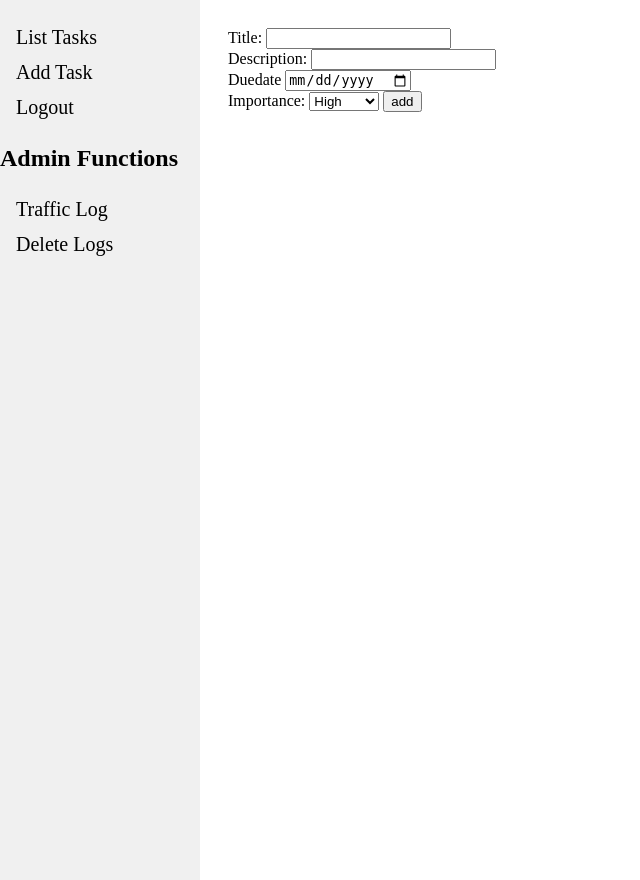
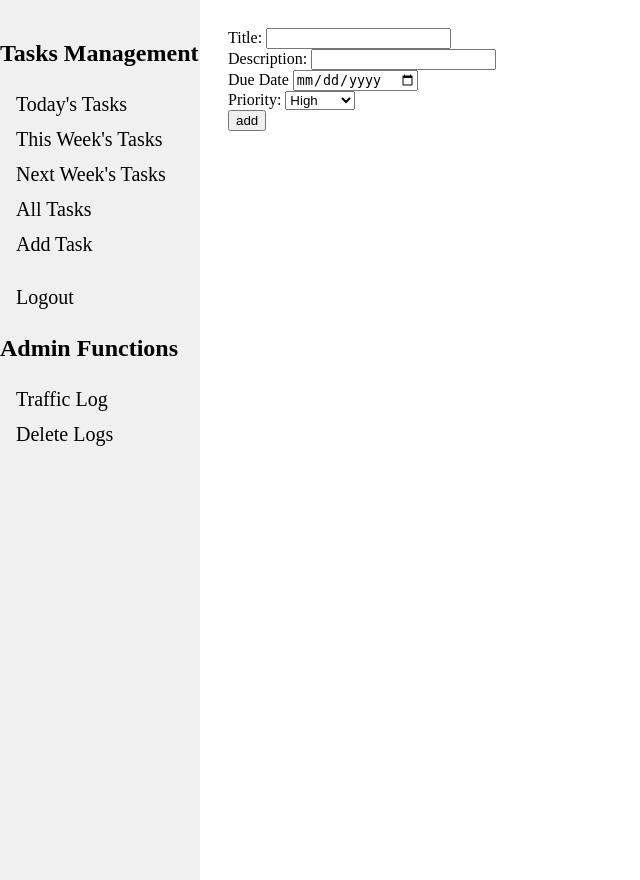
Before and after one commit to godziller/cs1116_web_dev, a Flask app: page /add_task in a window 1280 px wide. Shown: the whole page, without its empty margins (0-640 px from the left). Run offline with Flask 3, Linux system fonts and the light colour scheme; a user stored in the database is signed in.

Commit message:
Expanded different Task views

```diff
--- a/public_html/cgi-bin/ca1/app.py
+++ b/public_html/cgi-bin/ca1/app.py
@@ -3,7 +3,7 @@ from forms import create_task_form, login_form, view_task_form, register_form, e
 from flask_session import Session
 from database import get_db, close_db
 from functools import wraps
-from datetime import datetime
+from datetime import date, datetime, timedelta
 from werkzeug.security import generate_password_hash, check_password_hash
 
 
@@ -21,7 +21,7 @@ This section are all user login route functions
 @app.before_request
 def load_logged_in_user():
     g.user = session.get("user_id", None)
-    session_email = session["email"]
+    session_email = session.get("email", None)
     print(session_email)
 
     #setting databse here to simplify route functions
@@ -117,6 +117,7 @@ def login():
 
 
 @app.route("/logout", methods=["GET", "POST"])
+@login_required
 def logout():
     session.clear()
     return redirect( url_for("register"))
@@ -130,6 +131,7 @@ This section are all task route functions
 '''
 
 @app.route("/list_tasks", methods=["GET", "POST"]) #TODO:
+@login_required
 def list_tasks():
     form = view_task_form()
     user_id = str(session["user_id"])
@@ -141,29 +143,56 @@ def list_tasks():
         #return redirect(url_for(add_task))
 
 
-    return render_template("view_task_form.html",tasks=tasks, form=form, caption='Upcoming Tasks')
+    return render_template("view_task_form.html",tasks=tasks, form=form, caption='All Tasks')
 
 
-@app.route("/view_logs", methods=["GET", "POST"]) #TODO:
-def view_logs():
-    form = view_logs_form
-    logs = g.db.execute(("""SELECT * FROM traffic_logs; """)).fetchall()
-    for log in logs:
-        print(log["user_email"])
-    return render_template("view_logs_form.html", form=form, logs=logs)
+@app.route("/todays_tasks", methods=["GET", "POST"]) #TODO:
+@login_required
+def todays_tasks():
+    form = view_task_form()
+    user_id = session.get("user_id")
+    today = date.today().isoformat()
+
+    tasks = g.db.execute("""
+        SELECT * FROM tasks
+        WHERE user_id = ? AND due_date = ?;
+    """, (user_id, today)).fetchall()
 
 
-@app.route("/delete_all_logs", methods=["GET", "POST"]) #TODO:
-def delete_all_logs():
-    form = view_logs_form
-    g.db.execute("""DELETE FROM traffic_logs """)
-    return render_template("view_logs_form.html", form=form, logs='')
+    return render_template("view_task_form.html",tasks=tasks, form=form, caption='Todays Tasks')
 
-# @app.route("/update_task", methods=["GET", "POST"]) TODO:
-# def update_task():
+@app.route("/this_week_tasks", methods=["GET"])
+@login_required
+def this_week_tasks():
+    form = view_task_form()
+    user_id = session.get("user_id")
+    today = date.today()
+    start_of_week = today - timedelta(days=today.weekday())  # Monday of this week
+    end_of_week = start_of_week + timedelta(days=6)          # Sunday of this week
 
-# @app.route("/delete_task", methods=["GET", "POST"]) TODO:
-# def delete_task():
+    tasks = g.db.execute("""
+        SELECT * FROM tasks
+        WHERE user_id = ? AND due_date >= ? AND due_date <= ?;
+    """, (user_id, start_of_week, end_of_week)).fetchall()
+
+    return render_template("view_task_form.html",tasks=tasks, form=form, caption='This Weeks Tasks')
+
+
+@app.route("/next_week_tasks", methods=["GET"])
+@login_required
+def next_week_tasks():
+    form = view_task_form()
+    user_id = session.get("user_id")
+    today = date.today()
+    start_of_next_week = today + timedelta(days=(7 - today.weekday()))  # Monday of next week
+    end_of_next_week = start_of_next_week + timedelta(days=6)                 # Sunday of next week
+
+    tasks = g.db.execute("""
+        SELECT * FROM tasks
+        WHERE user_id = ? AND due_date >= ? AND due_date <= ?;
+    """, (user_id, start_of_next_week, end_of_next_week)).fetchall()
+
+    return render_template("view_task_form.html",tasks=tasks, form=form, caption='Next Weeks Tasks')
 
 @app.route("/add_task", methods=["GET", "POST"]) #TODO:
 @login_required
@@ -172,14 +201,15 @@ def add_task():
     if form.validate_on_submit():
         title = form.title.data
         description = form.description.data
-        due_date = form.dueDate.data
-        importance = form.importance.data
+        due_date = form.due_date.data
+        priority = form.priority.data
+
         print('GOT HERE')
-        if due_date <= datetime.now().date():
-            form.dueDate.errors.append("Date must be in the future")
+        if due_date < datetime.now().date():
+            form.due_date.errors.append("Date must be in the future")
         else:
             g.db.execute("""INSERT INTO tasks (user_id,title, description, due_date, priority) VALUES (?,?,?,?,?)""",
-                       (session["user_id"],title, description, due_date, importance ))
+                       (session["user_id"],title, description, due_date, priority,  ))
             g.db.commit()
             print('success')
             return redirect(url_for("list_tasks"))
@@ -192,11 +222,15 @@ def edit_task(task_id):
     task = g.db.execute("SELECT * FROM tasks WHERE id = ?", (task_id,)).fetchone()
     form = edit_task_form()
 
-    # Populate form fields with task details
-    form.title.data = task["title"]
-    form.description.data = task["description"]
-    form.dueDate.data = task["due_date"]
-    form.importance.data = task["priority"]
+
+    # Populate form fields with task details, need to catch this in the GET message
+    # to make sure it does not use old data in the new submit which is a POST
+    if request.method == "GET":
+        form.title.data = task["title"]
+        form.description.data = task["description"]
+        form.due_date.data = task["due_date"]
+        form.priority.data = task["priority"]
+        form.status.data = task["status"]
 
     if request.method == "POST" and "delete" in request.form:  # Check if the delete button is pressed
         g.db.execute("DELETE FROM tasks WHERE id = ?", (task_id,))
@@ -206,17 +240,19 @@ def edit_task(task_id):
     if form.validate_on_submit():
         title = form.title.data
         description = form.description.data
-        due_date = form.dueDate.data
-        importance = form.importance.data
+        due_date = form.due_date.data
+        priority = form.priority.data
+        status = form.status.data
 
-        if due_date <= datetime.now().date():
-            form.dueDate.errors.append("Date must be in the future")
+        if due_date < datetime.now().date():
+            form.due_date.errors.append("Date must be in the future")
         else:
+            print(title, status, priority)
             g.db.execute("""
                 UPDATE tasks
-                SET title = ?, description = ?, due_date = ?, priority = ?
+                SET title = ?, description = ?, due_date = ?, priority = ?, status = ?
                 WHERE id = ?
-            """, (title, description, due_date, importance, task_id))
+            """, (title, description, due_date, priority, status, task_id))
             g.db.commit()
             return redirect(url_for("list_tasks"))
 
@@ -224,40 +260,23 @@ def edit_task(task_id):
 
     return render_template("edit_task_form.html", form=form)
 
-'''
+"""
+Routes for Special Admin Functions
+"""
 
-@app.route("/get_upcoming_tasks", methods=["GET", "POST"]) #TODO:
-def get_upcoming_tasks():
-# for today, for this week, for time window?
-    form = view_task_form()
+@app.route("/view_logs", methods=["GET", "POST"]) #TODO:
+@login_required
+def view_logs():
+    form = view_logs_form
+    logs = g.db.execute(("""SELECT * FROM traffic_logs; """)).fetchall()
+    for log in logs:
+        print(log["user_email"])
+    return render_template("view_logs_form.html", form=form, logs=logs)
 
 
-
-
-    return render_template("view_task_form.html", form=form, tasks=tasks, caption='Upcoming Tasks')
-'''
-
-'''
-this section are all project route functions
-'''
-#@app.route("/add_project", methods=["GET", "POST"]) #TODO:
-#def add_project():
-#    form = todo_form()
-#    return render_template("todo_form.html", form=form)
-
-
-# @app.route("/delete_project", methods=["GET", "POST"]) TODO:
-# def delete_project():
-
-# @app.route("/list_projects", methods=["GET", "POST"]) TODO:
-# def list_projects():
-
-'''
-This section are all admin special functions
-'''
-
-# @app.route("/adminlogin", methods=["GET", "POST"]) TODO:
-# def adminlogin():
-
-# @app.route("/update_admin_password, methods=["GET", "POST"]) TODO:
-# def update_admin_password():
+@app.route("/delete_all_logs", methods=["GET", "POST"]) #TODO:
+@login_required
+def delete_all_logs():
+    form = view_logs_form
+    g.db.execute("""DELETE FROM traffic_logs """)
+    return render_template("view_logs_form.html", form=form, logs='')
--- a/public_html/cgi-bin/ca1/forms.py
+++ b/public_html/cgi-bin/ca1/forms.py
@@ -6,8 +6,8 @@ class create_task_form(FlaskForm):
 
     title = StringField("Title: ", validators=[InputRequired()])
     description = StringField("Description:", validators=[InputRequired()])
-    dueDate = DateField()
-    importance = SelectField("Importance:", choices=[('high', 'High'), ('medium', 'Medium'), ('low', 'Low')], validators=[InputRequired()])
+    due_date = DateField()
+    priority = SelectField("Priority:", choices=[('high', 'High'), ('medium', 'Medium'), ('low', 'Low')], validators=[InputRequired()])
     submit = SubmitField("add")
 
 
@@ -36,8 +36,10 @@ class register_form(FlaskForm):
 class edit_task_form(FlaskForm):
     title = StringField("Title: ", validators=[InputRequired()])
     description = StringField("Description:", validators=[InputRequired()])
-    dueDate = DateField()
-    importance = SelectField("Importance:", choices=[('high', 'High'), ('medium', 'Medium'), ('low', 'Low')], validators=[InputRequired()])
+    due_date = DateField()
+    priority = SelectField("Priority:", choices=[('high', 'High'), ('medium', 'Medium'), ('low', 'Low')], validators=[InputRequired()])
+    status = SelectField("Status", choices=[('New', 'New'), ('In Progress', 'In Progress'), ('Done', 'Done'), ('Abandoned', 'Abandoned')], validators=[InputRequired()])
+
     submit = SubmitField("update")
     delete = SubmitField("Delete")
 
--- a/public_html/cgi-bin/ca1/schema.sql
+++ b/public_html/cgi-bin/ca1/schema.sql
@@ -11,7 +11,7 @@ CREATE TABLE tasks (
     description TEXT,
     due_date DATE,
     priority TEXT DEFAULT 'High',
-    status TEXT DEFAULT 'New'
+    status TEXT DEFAULT 'New' /* Can be New, In Progress, Done, Abandoned */
 );
 
 CREATE TABLE users (
--- a/public_html/cgi-bin/ca1/templates/base.html
+++ b/public_html/cgi-bin/ca1/templates/base.html
@@ -12,8 +12,14 @@
 <div class="navbar">
     <!-- Check if a user is logged in. -->
     {% if 'user_id' in session %}
-    <a href="{{ url_for('list_tasks') }}">List Tasks</a>
+    <h2>Tasks Management</h2>
+    <a href="{{ url_for('todays_tasks') }}">Today's Tasks</a>
+    <a href="{{ url_for('this_week_tasks') }}">This Week's Tasks</a>
+    <a href="{{ url_for('next_week_tasks') }}">Next Week's Tasks</a>
+
+    <a href="{{ url_for('list_tasks') }}">All Tasks</a>
     <a href="{{ url_for('add_task') }}">Add Task</a>
+    <br>
     <a href="{{ url_for('logout') }}">Logout</a>
 
         <!-- Otherwise If a user is not logged in, show these options-->
--- a/public_html/cgi-bin/ca1/templates/create_task_form.html
+++ b/public_html/cgi-bin/ca1/templates/create_task_form.html
@@ -11,12 +11,13 @@
     {{form.description.label}}
     {{form.description()}}
     <br>
-    {{form.dueDate.label}}
-    {{form.dueDate()}}
+    {{form.due_date.label}}
+    {{form.due_date()}}
     <br>
-    {{form.importance.label}}
-    {{form.importance()}}
+    {{form.priority.label}}
+    {{form.priority()}}
 
+    <br>
     {{form.submit()}}
 
 </form>
--- a/public_html/cgi-bin/ca1/templates/view_task_form.html
+++ b/public_html/cgi-bin/ca1/templates/view_task_form.html
@@ -32,9 +32,6 @@
     <p>No tasks set</p>
     {% endif %}
 
-    <a href="{{ url_for('add_task')}}" class="btn btn-primary ">Add Task</a>
-    <a href="{{ url_for('logout')}}" class="btn btn-primary ">Logout</a>
-
 </form>
 
 
```
Also changed, not shown: public_html/cgi-bin/ca1/templates/edit_task_form.html (+9 -4 lines), public_html/cgi-bin/ca1/todo.db, 1 other file.
